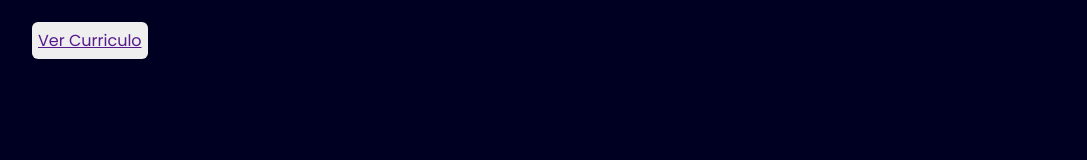
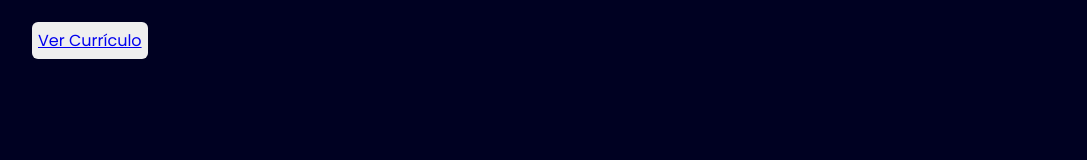
Before and after one commit to Dxn1xp/Meu-Portif-lio, a plain HTML site: page index.html in a window 1280 px wide. Shown: the top 160 px of the page, without its empty margins (18-1105 px from the left). Drawn offline with nearby package versions, Linux system fonts and the light colour scheme.

Commit message:
Update index.html

```diff
--- a/index.html
+++ b/index.html
@@ -11,7 +11,7 @@
 
 <body>
     <div class="navbar">
-        <button class="ver-button"><a href="">Ver Curriculo</a></button>
+        <button class="ver-button"><a href="./Dxn1xp Curriculo.pdf" download>Ver Currículo</a></button>
        <h2></h2>
         <ul>
             <li><a href="#"></a></li>
```
